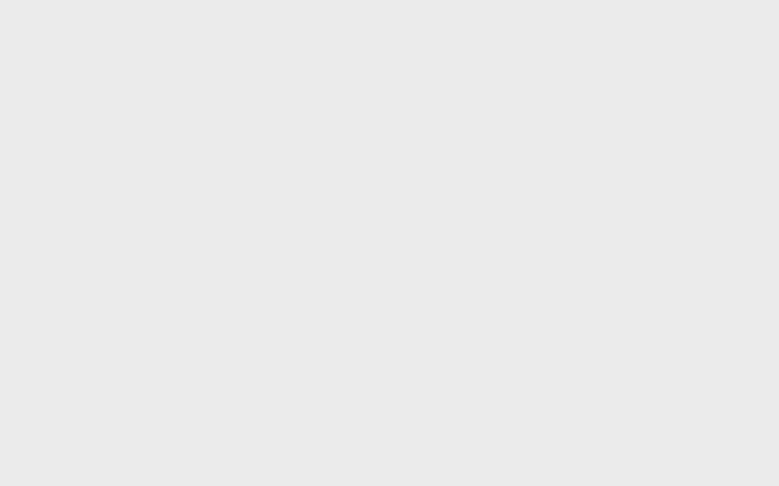
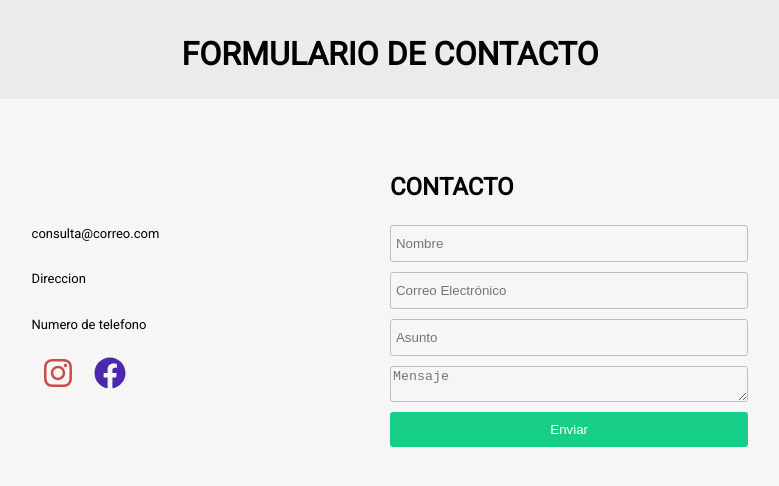
Before and after one commit to lucianoruizm/web_ader, a React (Vite) app: page /contacto in a window 1280 px wide. Before the commit this address had no page. Shown: the top 486 px of the page, without its empty margins (250-1029 px from the left). Built offline with nearby package versions, Linux system fonts and the light colour scheme.

Commit message:
contact section

```diff
--- a/src/App.jsx
+++ b/src/App.jsx
@@ -6,6 +6,7 @@ import {
 import { MainPage } from './components/MainPage/MainPage'
 import { Productos } from './components/Productos/Productos';
 import { Empresa } from './components/Empresa/Empresa';
+import { Contacto } from "./components/Contacto/Contacto";
 
 function App() {
 
@@ -15,6 +16,7 @@ function App() {
        <Route path='/' element={<MainPage />} />
        <Route path='/productos' element={<Productos />} />
        <Route path='/empresa' element={<Empresa />} />
+       <Route path='/contacto' element={<Contacto />} />
       </Routes>
       {/* <footer>
         &copy; 2023 Aderezos Gonmoher | Todos los derechos reservados
--- a/src/components/Contacto/Contacto.jsx
+++ b/src/components/Contacto/Contacto.jsx
@@ -0,0 +1,31 @@
+import { FaInstagram, FaFacebook } from "react-icons/fa";
+import styles from "./Contacto.module.css"
+
+export const Contacto = () => {
+  return (
+    <div className={styles.contactContainer}>
+        <h1>FORMULARIO DE CONTACTO</h1>
+        <div className={styles.contactSectionsContainer}>
+            <div className={styles.contacts}>
+                <p>consulta@correo.com</p>
+                <p>Direccion</p>
+                <p>Numero de telefono</p>
+                <div className={styles.socialMediaContainer}>
+                    <a href="https://www.instagram.com/" target="_blank" rel="noopener noreferrer"><FaInstagram className={`${styles.socialMediaIcons} ${styles.igIcon}`}/></a>
+                    <a href="https://www.facebook.com/" target="_blank" rel="noopener noreferrer"><FaFacebook className={`${styles.socialMediaIcons} ${styles.fbIcon}`}/></a>
+                </div>
+            </div>
+            <div className={styles.formContainer}>
+                <h2>CONTACTO</h2>
+                <form className={styles.form}>
+                    <input type="text" placeholder="Nombre" />
+                    <input type="text" placeholder="Correo Electrónico" />
+                    <input type="text" placeholder="Asunto" />
+                    <textarea type="text" placeholder="Mensaje"/>
+                    <button>Enviar</button>
+                </form>
+            </div>
+        </div>
+    </div>
+  )
+}
--- a/src/components/Contacto/Contacto.module.css
+++ b/src/components/Contacto/Contacto.module.css
@@ -0,0 +1,102 @@
+h1 {
+    text-align: center;
+    margin-top: 30px;
+}
+
+h2 {
+    text-align: left;
+}
+
+input {
+    padding: 10px 5px;
+    border-radius: 3px;
+    border: 1px solid var(--grey-light-color);
+    background-color: var(--white);
+}
+
+textarea {
+    border-radius: 3px;
+    border: 1px solid var(--grey-light-color);
+    background-color: var(--white);
+}
+
+button {
+    padding: 10px 0;
+    border-radius: 3px;
+    background-color: var(--secondary-color);
+    cursor: pointer;
+    color: white;
+    border: none;
+}
+
+button:hover {
+    background-color: var(--secondary-color-dark);
+}
+
+.contactContainer {
+    margin: auto;
+    width: 70%;
+    position: relative;
+}
+
+.contactSectionsContainer {
+    display: flex;
+    margin: auto;
+    width: 80%;
+    background-color: var(--white);
+}
+
+.contactSectionsContainer {
+    display: flex;
+    justify-content:space-between;
+    position: relative;
+    padding: 50px 80px;
+    justify-content: center;
+    align-items: center;
+}
+
+.contacts {
+    display: flex;
+    flex-direction: column;
+    margin-top: 20px;
+    width: 50%;
+    justify-content: center;
+}
+
+.formContainer {
+    display: flex;
+    flex-direction: column;
+    width: 50%;
+    justify-content: baseline;
+}
+
+.form {
+    display: flex;
+    flex-direction: column;
+    justify-content: center;
+    gap: 10px;
+}
+
+.socialMediaContainer {
+    display: flex;
+}
+
+.socialMediaIcons {
+    margin: auto;
+    padding: 10px;
+    cursor: pointer;
+    transition: 0.3s;
+    font-size: 2em;
+}
+
+.igIcon{
+    color: #c84d4d;
+}
+
+.fbIcon {
+    color: #4c28af;
+}
+
+.igIcon:hover, .fbIcon:hover{
+    color: black;
+}
--- a/src/index.css
+++ b/src/index.css
@@ -3,6 +3,10 @@
 :root {
   --main-color: #EBEBEB;
   --grey-color: #666;
+  --grey-light-color: #bebebe;
+  --white: #f7f6f6;
+  --secondary-color: #17ce89;
+  --secondary-color-dark: #0e8156;
   font-family: 'Roboto', sans-serif;
   line-height: 1.5;
 
```
